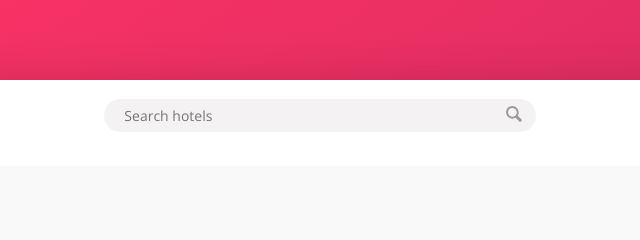
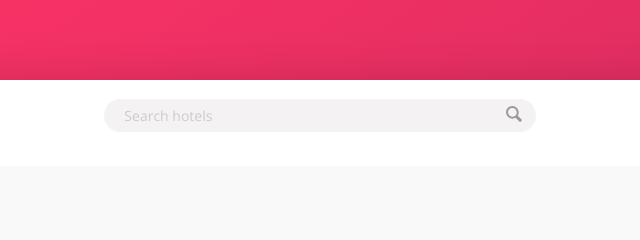
Before and after one commit to qNecro/trillo, a website: page index.html in a window 1280 px wide. Shown: the top 240 px of the page, 288-928 px from the left. Drawn offline with nearby package versions, Linux system fonts and the light colour scheme.

Commit message:
May 5, 2023 4:57 PM

```diff
--- a/sass/_components.scss
+++ b/sass/_components.scss
@@ -32,10 +32,9 @@
             background-color: var(--color-grey-light-3);
         }
 
-        &::-webkit-input-placeholder,
-        &::-moz-input-placeholder{
+        &::-webkit-input-placeholder{
             font-weight: 100;
-            color: var(--color-primary);
+            color: var(--color-grey-light-4);
         }
     }
     &__input:focus + &__button{
```
Also changed, not shown: css/style.css, 1 other file.
